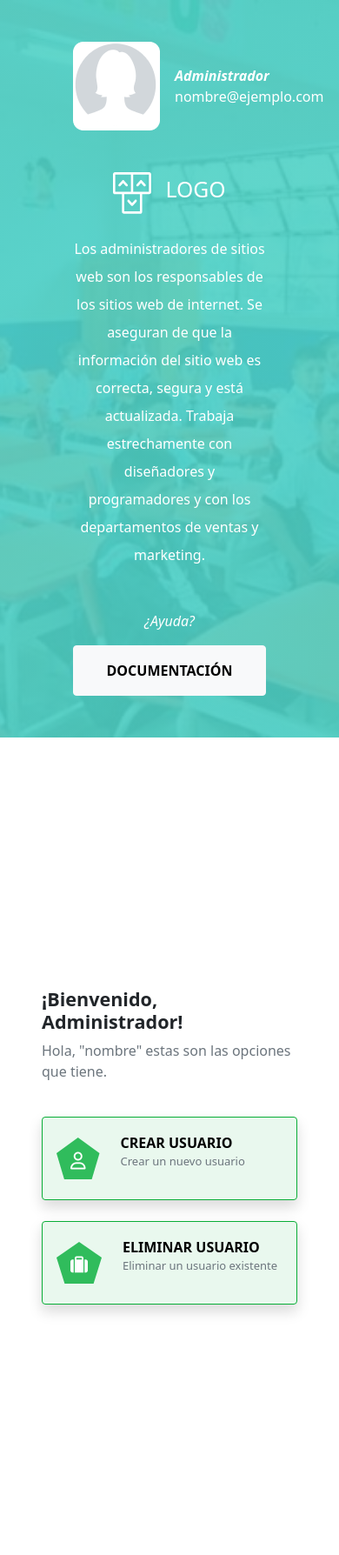
After one commit to Samuelcodingg/SACNS_BD1, a PHP site: page /admin_principal.php in a window 390 px wide. The commit adds this page. Shown: the whole page at 87% size. Run offline with PHP 8.4, Linux system fonts and the light colour scheme; some libraries are stand-ins or nearby versions.

Commit message:
admin_principal page iniciada

```diff
--- /dev/null
+++ b/admin_principal.php
@@ -0,0 +1,111 @@
+<?php include 'includes/header.php' ?>
+
+<main>
+        <div class="row">
+            <div class="col-md-5 p-5 fst-quote-container text-white min-h-100vh">
+
+                <div class="container">
+                    <div class="container">
+                        <div class="d-flex align-items-center">
+                            <img src="assets/img/admin_prueba.png" alt="admin-foto" />
+                            <div class="text-white ms-3">
+                                <p class="fw-bold fst-italic mb-0">Administrador</p>
+                                <p class="mb-0">nombre@ejemplo.com</p>
+                            </div>
+                        </div>
+
+                        <div class="text-center mt-5">
+                            <div class="d-flex justify-content-center align-items-center">
+                                <svg width="44" height="48" viewBox="0 0 44 48" fill="none" xmlns="http://www.w3.org/2000/svg">
+                                    <path d="M41.6416 0H2.2375C1.00176 0 0 1.09194 0 2.43891V22.8905C0 24.2375 1.00176 25.3295 2.2375 25.3295H10.3221V45.39C10.3214 46.0366 10.5565 46.657 10.9757 47.1144C11.3948 47.5719 11.9637 47.8289 12.5568 47.8289H31.3196C32.5553 47.8289 33.5571 46.737 33.5571 45.39V25.3384H41.6416C42.2348 25.3384 42.8036 25.0814 43.2228 24.6239C43.642 24.1664 43.8771 23.5461 43.8764 22.8995V2.43891C43.8771 1.79235 43.642 1.17199 43.2228 0.714522C42.8036 0.257051 42.2348 0 41.6416 0ZM2.59353 2.82997H20.6414V22.5025H2.59353V2.82997ZM30.9635 45.002H12.9156V25.3384H30.9635V45.002ZM41.2829 22.5025H23.235V2.82997H41.2829V22.5025Z" fill="white"/>
+                                    <path d="M14.855 15.9229C15.3661 16.4457 16.1656 16.4319 16.6613 15.8916C17.1569 15.3514 17.1696 14.4799 16.6899 13.9228L12.5463 9.40618C12.0382 8.85753 11.2195 8.85753 10.7114 9.40618L6.5568 13.9228C6.21146 14.2761 6.07002 14.8063 6.18776 15.3063C6.30549 15.8063 6.6637 16.1968 7.12244 16.3251C7.58117 16.4535 8.06762 16.2993 8.39171 15.9229L11.6179 12.4063L14.855 15.9229Z" fill="white"/>
+                                    <path d="M29.0327 15.9229L32.2588 12.4063L35.485 15.9229C35.9961 16.4457 36.7957 16.4319 37.2913 15.8916C37.7869 15.3514 37.7996 14.4799 37.3199 13.9228L33.1763 9.40618C32.6682 8.85753 31.8495 8.85753 31.3414 9.40618L27.1978 13.9228C26.7181 14.4799 26.7308 15.3514 27.2264 15.8916C27.722 16.4319 28.5216 16.4457 29.0327 15.9229Z" fill="white"/>
+                                    <path d="M18.7105 31.9058C18.1987 31.3837 17.3991 31.3989 16.9042 31.9399C16.4093 32.481 16.3979 33.3525 16.8783 33.9088L21.0219 38.4225C21.265 38.6883 21.5951 38.8376 21.9394 38.8376C22.2837 38.8376 22.6138 38.6883 22.8569 38.4225L27.0005 33.9088C27.3287 33.5516 27.4572 33.0305 27.3375 32.542C27.2177 32.0535 26.868 31.6717 26.42 31.5405C25.972 31.4092 25.4938 31.5485 25.1656 31.9058L21.9394 35.4253L18.7105 31.9058Z" fill="white"/>
+                                </svg>
+                                <h2 class="fw-lighter ms-3">LOGO</h2>
+                            </div>
+                            <div>
+                                <p class="pt-4 lh-lg mb-0">
+                                Los administradores de sitios web son los responsables de los sitios web de internet. Se aseguran de que la información del sitio web es correcta, segura y está actualizada. Trabaja estrechamente con diseñadores y programadores y con los departamentos de ventas y marketing.
+                                </p>
+                            </div>
+                            <div class="text-center mt-5">
+                                <p class="text-white fst-italic">¿Ayuda?</p>
+                                <button class="btn btn-light w-100 mx-auto py-3 fw-bold">DOCUMENTACIÓN</button>
+                            </div>
+                        </div>
+                    </div>
+
+                </div>
+
+
+            </div>
+            <div class="col-md-7 min-h-100vh d-flex align-items-center my-5 my-md-0">
+                <div class="container ">
+                    <div id="volver" class="d-flex align-items-center mb-5 pointer d-none">
+                        <svg width="10" height="18" viewBox="0 0 10 18" fill="none" xmlns="http://www.w3.org/2000/svg">
+                            <path d="M9.8627 2.225L8.37936 0.75L0.137695 9L8.3877 17.25L9.8627 15.775L3.0877 9L9.8627 2.225Z" fill="#8692A6"/>
+                        </svg>
+
+                        <p class="mb-0 ms-2 text-secondary">Volver</p>
+                    </div>
+                    <div class="container mx-lg-5" id="containerLoginPageRight">
+                        <div>
+                            <h5 class="fw-bold fs-4" id="titleLoginPage">¡Bienvenido, Administrador!</h5>
+                            <p class="text-secondary" id="textLoginPage">Hola, "nombre" estas son las opciones que tiene.</p>
+                        </div>
+                        <div class="row mx-auto" id="containerBtnRoles">
+                            <div href="#" id="btnCrearUsuario" class="d-block shadow box-pre-login pointer bg-2nd text-decoration-none text-black rounded border-sacns-ge p-2 d-flex align-items-center mt-4 col-lg-10">
+                                <div class="bg-1st p-3 pb-2 ms-2 me-4 polygon">
+                                    <i class="far fa-user fs-5 text-white"></i>
+                                </div>
+                                <div class="d-flex w-100 justify-content-between align-items-center">
+                                    <div>
+                                        <p class="fw-bold mb-0">CREAR USUARIO</p>
+                                        <p class="text-secondary fs-6">Crear un nuevo usuario</p>
+                                    </div>
+                                    <div class="pe-3 d-none arrow">
+                                        <svg width="14" height="14" viewBox="0 0 14 14" fill="none" xmlns="http://www.w3.org/2000/svg">
+                                            <path fill-rule="evenodd" clip-rule="evenodd" d="M7.58927 0.577574C7.26383 0.252137 6.73619 0.252137 6.41075 0.577574C6.08532 0.903011 6.08532 1.43065 6.41075 1.75609L10.8215 6.16683H1.16668C0.70644 6.16683 0.333344 6.53993 0.333344 7.00016C0.333344 7.4604 0.70644 7.8335 1.16668 7.8335H10.8215L6.41075 12.2442C6.08532 12.5697 6.08532 13.0973 6.41075 13.4228C6.73619 13.7482 7.26383 13.7482 7.58927 13.4228L13.4226 7.58942C13.748 7.26398 13.748 6.73634 13.4226 6.41091L7.58927 0.577574Z" fill="#2EBD59"/>
+                                        </svg>
+                                    </div>
+                                </div>
+                            </div>
+                            <div href="#" id="btnEliminarUsuario" class="d-block shadow box-pre-login pointer bg-2nd text-decoration-none text-black rounded border-sacns-ge p-2 d-flex align-items-center mt-4 col-lg-10">
+                                <div class="bg-1st p-3 pb-2 ms-2 me-4 polygon">
+                                    <i class="fas fa-suitcase fs-5 text-white"></i>
+                                </div>
+                                <div class="d-flex w-100 justify-content-between align-items-center">
+                                    <div>
+                                        <p class="fw-bold mb-0">ELIMINAR USUARIO</p>
+                                        <p class="text-secondary fs-6">Eliminar un usuario existente</p>
+                                    </div>
+                                    <div class="pe-3 d-none arrow">
+                                        <svg width="14" height="14" viewBox="0 0 14 14" fill="none" xmlns="http://www.w3.org/2000/svg">
+                                            <path fill-rule="evenodd" clip-rule="evenodd" d="M7.58927 0.577574C7.26383 0.252137 6.73619 0.252137 6.41075 0.577574C6.08532 0.903011 6.08532 1.43065 6.41075 1.75609L10.8215 6.16683H1.16668C0.70644 6.16683 0.333344 6.53993 0.333344 7.00016C0.333344 7.4604 0.70644 7.8335 1.16668 7.8335H10.8215L6.41075 12.2442C6.08532 12.5697 6.08532 13.0973 6.41075 13.4228C6.73619 13.7482 7.26383 13.7482 7.58927 13.4228L13.4226 7.58942C13.748 7.26398 13.748 6.73634 13.4226 6.41091L7.58927 0.577574Z" fill="#2EBD59"/>
+                                        </svg>
+                                    </div>
+                                </div>
+                            </div>
+                        </div>
+                        <form method="POST" class="d-none formulario">
+                            <div class="mb-4">
+                                <p class="label-color">ID</p>
+                                <input type="text" class="form-control" placeholder="ID" />
+                            </div>
+                            <div class="mb-5">
+                                <p class="label-color">Contraseña*</p>
+                                <input type="password" class="form-control" placeholder="Contraseña" />
+                            </div>
+                            <div class="mt-5">
+                                <input type="submit" class="btn btn-colors d-block w-100" value="INGRESAR" />
+                            </div>
+                        </form>
+                    </div>
+                </div>
+            </div>
+        </div>
+    </main>
+
+
+<?php include 'includes/footer.php' ?>
--- a/assets/css/main.css
+++ b/assets/css/main.css
@@ -97,3 +97,5 @@ input{
 #containerLoginPageRight {
     max-width: 500px;
 }
+
+/*admin_principal page*/
```
Also changed, not shown: assets/img/admin_prueba.png (added).
